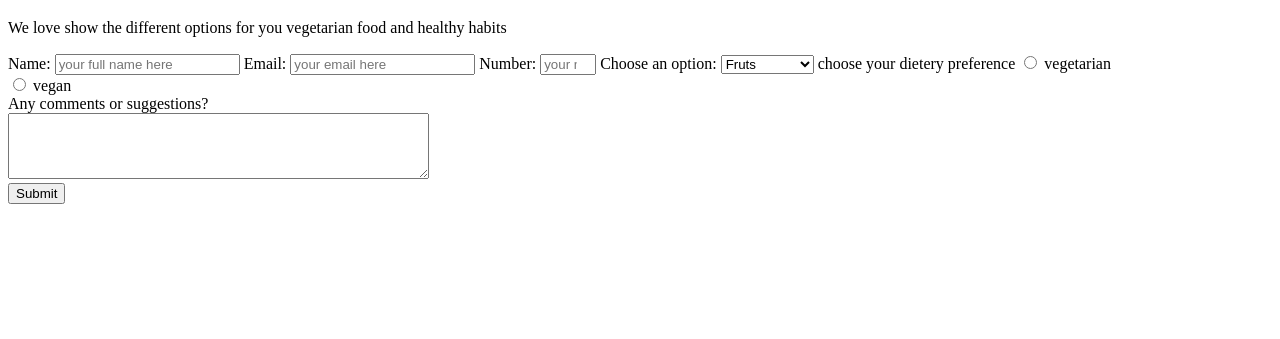
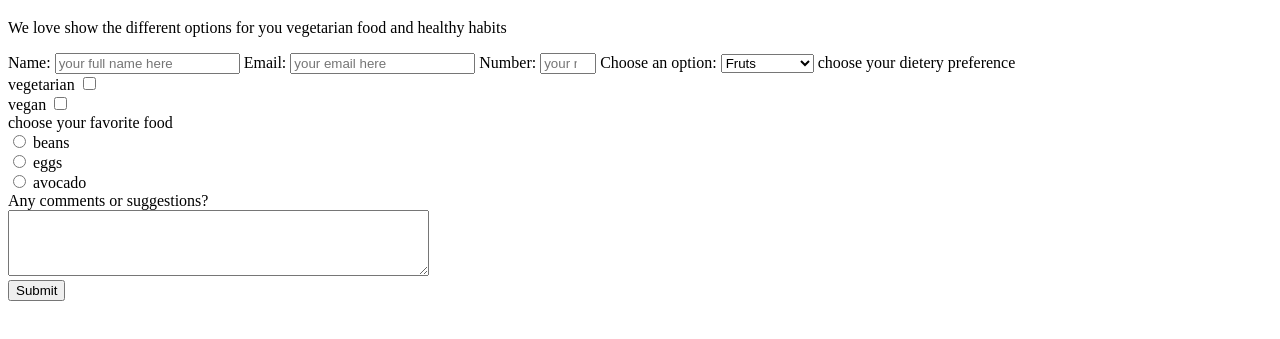
Before and after one commit to Sergiotrader29/From-trial-microverse, a plain HTML site: page index.html in a window 1280 px wide. Shown: the part 61-400 px from the top of the page. Drawn offline with Linux system fonts and the light colour scheme.

Commit message:
finis html

```diff
--- a/index.html
+++ b/index.html
@@ -26,13 +26,20 @@
         <option value="beans">beans</option>
       </select>
 
+      <label>choose your dietery preference</label><br>
+  <label for="checkbox1">vegetarian</label>
+  <input type="checkbox" id="checkbox1" name="option1" value="option1"><br>
 
+  <label for="checkbox2">vegan</label>
+  <input type="checkbox" id="checkbox2" name="option2" value="option2"><br>
 
-        <label>choose your dietery preference</label>
-        <input type="radio" id="vegetarian" name="diet" value="vegatarian">
-        <label for="vegeterian">vegetarian</label><br>
-        <input type="radio" id="vegan" name="die" value="vegan">
-        <label for="vegan">vegan</label><br>
+  <label>choose your favorite food</label><br>
+  <input type="radio" id="beans" name="food" value="beans">
+  <label for="beans">beans</label><br>
+  <input type="radio" id="eggs" name="food" value="eggs">
+  <label for="eggs">eggs</label><br>
+  <input type="radio" id="avocado" name="food" value="avocado">
+  <label for="avocado">avocado</label><br>
 
         <label for="comments">Any comments or suggestions?</label><br>
         <textarea id="comments" name="comments" rows="4" cols="50"></textarea><br>
```
